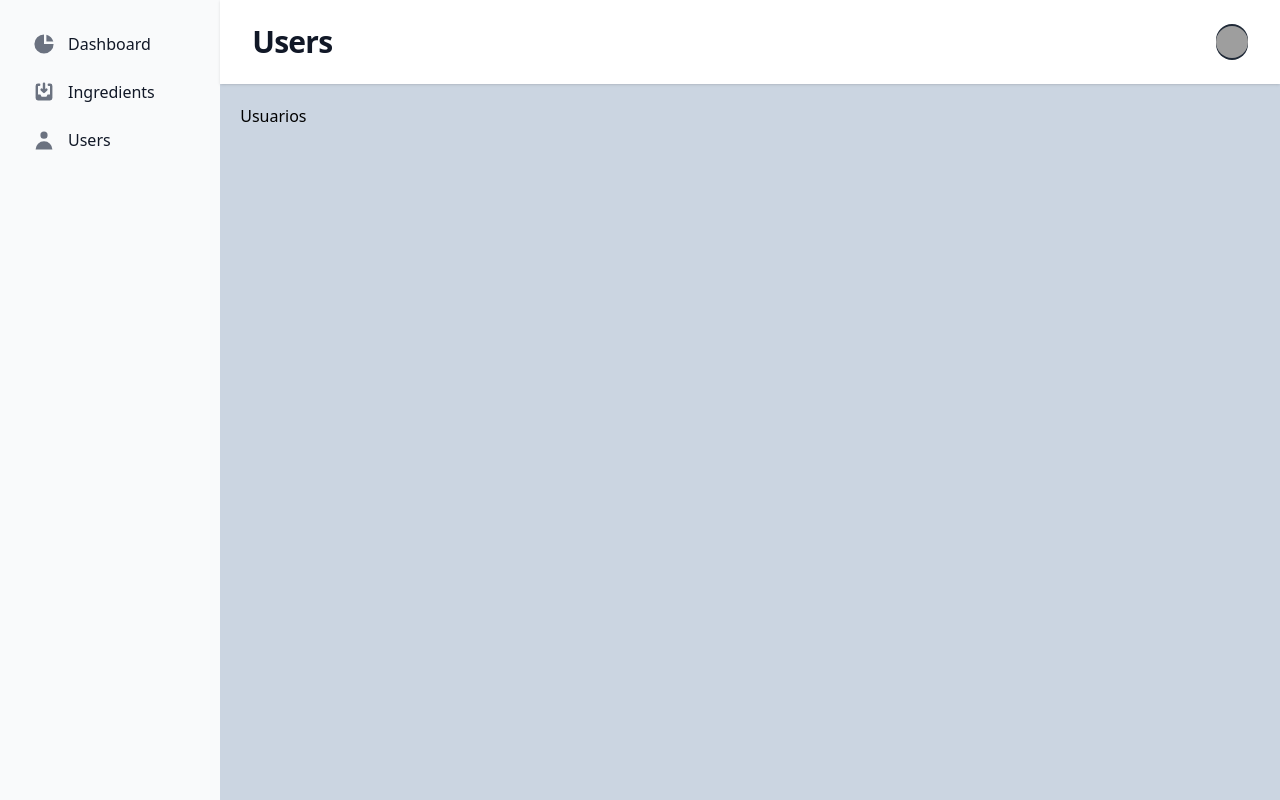
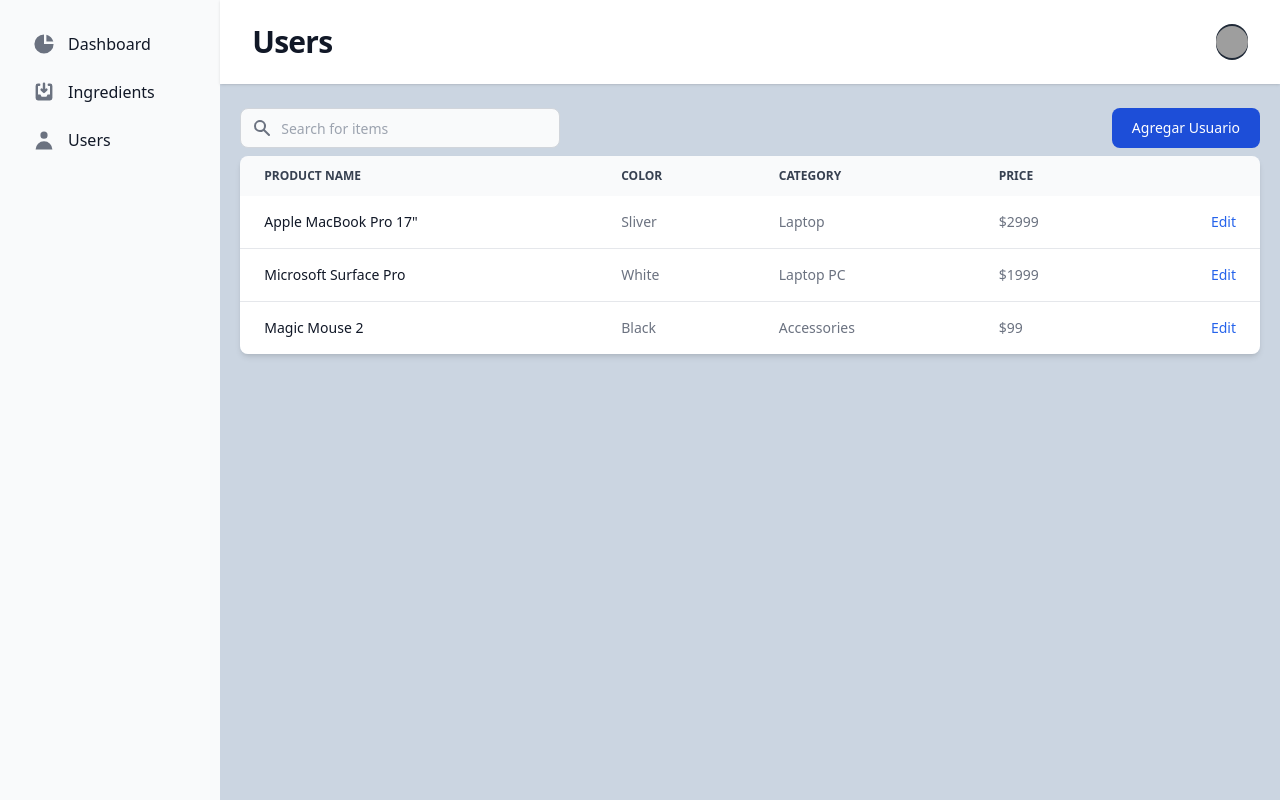
Before and after one commit to aymuray/aymoray-admin, a React (Create React App) app: page /users in a window 1280 px wide. Built offline with nearby package versions, Linux system fonts and the light colour scheme; no server answers; sample sign-in values are in the browser's storage; grey boxes are pictures that could not be loaded.

Commit message:
table, button and search

```diff
--- a/src/components/Header.js
+++ b/src/components/Header.js
@@ -14,7 +14,7 @@ export function Header({ ContentTitle }) {
   return (
     <div class="w-full">
       <header class="bg-white shadow">
-        <div class="max-w-7xl py-6 px-4 sm:px-6 lg:px-8 flex justify-between">
+        <div class="w-full py-6 px-4 sm:px-6 lg:px-8  flex justify-between">
           <h1 class="text-3xl font-bold tracking-tight text-gray-900">
             {ContentTitle}
           </h1>
--- a/src/components/Users/ButtonAddUser.js
+++ b/src/components/Users/ButtonAddUser.js
@@ -0,0 +1,84 @@
+import React from "react";
+
+export const ButtonAddUser = () => {
+  return (
+    <div class="pt-1">
+      <button
+        class="block text-white bg-blue-700 hover:bg-blue-800 focus:ring-4 focus:outline-none focus:ring-blue-300 font-medium rounded-lg text-sm px-5 py-2.5  dark:bg-blue-600 dark:hover:bg-blue-700 dark:focus:ring-blue-800"
+        type="button"
+        data-modal-toggle="defaultModal"
+      >
+        Agregar Usuario
+      </button>
+      <div
+        id="defaultModal"
+        tabindex="-1"
+        aria-hidden="true"
+        class="hidden overflow-y-auto overflow-x-hidden fixed top-0 right-0 left-0 z-50 w-full md:inset-0 h-modal md:h-full justify-center items-center"
+      >
+        <div class="relative p-4 w-full max-w-2xl h-full md:h-auto">
+          <div class="relative bg-white rounded-lg shadow dark:bg-gray-700">
+            {/* <!-- Modal header --> */}
+            <div class="flex justify-between items-start p-4 rounded-t border-b dark:border-gray-600">
+              <h3 class="text-xl font-semibold text-gray-900 dark:text-white">
+                Terms of Service
+              </h3>
+              <button
+                type="button"
+                class="text-gray-400 bg-transparent hover:bg-gray-200 hover:text-gray-900 rounded-lg text-sm p-1.5 ml-auto inline-flex items-center dark:hover:bg-gray-600 dark:hover:text-white"
+                data-modal-toggle="defaultModal"
+              >
+                <svg
+                  aria-hidden="true"
+                  class="w-5 h-5"
+                  fill="currentColor"
+                  viewBox="0 0 20 20"
+                  xmlns="http://www.w3.org/2000/svg"
+                >
+                  <path
+                    fill-rule="evenodd"
+                    d="M4.293 4.293a1 1 0 011.414 0L10 8.586l4.293-4.293a1 1 0 111.414 1.414L11.414 10l4.293 4.293a1 1 0 01-1.414 1.414L10 11.414l-4.293 4.293a1 1 0 01-1.414-1.414L8.586 10 4.293 5.707a1 1 0 010-1.414z"
+                    clip-rule="evenodd"
+                  ></path>
+                </svg>
+                <span class="sr-only">Close modal</span>
+              </button>
+            </div>
+            {/* <!-- Modal body --> */}
+            <div class="p-6 space-y-6">
+              <p class="text-base leading-relaxed text-gray-500 dark:text-gray-400">
+                With less than a month to go before the European Union enacts
+                new consumer privacy laws for its citizens, companies around the
+                world are updating their terms of service agreements to comply.
+              </p>
+              <p class="text-base leading-relaxed text-gray-500 dark:text-gray-400">
+                The European Union’s General Data Protection Regulation
+                (G.D.P.R.) goes into effect on May 25 and is meant to ensure a
+                common set of data rights in the European Union. It requires
+                organizations to notify users as soon as possible of high-risk
+                data breaches that could personally affect them.
+              </p>
+            </div>
+            {/* <!-- Modal footer --> */}
+            <div class="flex items-center p-6 space-x-2 rounded-b border-t border-gray-200 dark:border-gray-600">
+              <button
+                data-modal-toggle="defaultModal"
+                type="button"
+                class="text-white bg-blue-700 hover:bg-blue-800 focus:ring-4 focus:outline-none focus:ring-blue-300 font-medium rounded-lg text-sm px-5 py-2.5 text-center dark:bg-blue-600 dark:hover:bg-blue-700 dark:focus:ring-blue-800"
+              >
+                I accept
+              </button>
+              <button
+                data-modal-toggle="defaultModal"
+                type="button"
+                class="text-gray-500 bg-white hover:bg-gray-100 focus:ring-4 focus:outline-none focus:ring-blue-300 rounded-lg border border-gray-200 text-sm font-medium px-5 py-2.5 hover:text-gray-900 focus:z-10 dark:bg-gray-700 dark:text-gray-300 dark:border-gray-500 dark:hover:text-white dark:hover:bg-gray-600 dark:focus:ring-gray-600"
+              >
+                Decline
+              </button>
+            </div>
+          </div>
+        </div>
+      </div>
+    </div>
+  );
+};
--- /dev/null
+++ b/src/components/Users/SearchUser.js
@@ -0,0 +1,34 @@
+import React from "react";
+
+export const SearchUser = () => {
+  return (
+    <div class="pb-2">
+      <label for="table-search" class="sr-only">
+        Search
+      </label>
+      <div class="relative mt-1">
+        <div class="flex absolute inset-y-0 left-0 items-center pl-3 pointer-events-none">
+          <svg
+            class="w-5 h-5 text-gray-500 dark:text-gray-400"
+            aria-hidden="true"
+            fill="currentColor"
+            viewBox="0 0 20 20"
+            xmlns="http://www.w3.org/2000/svg"
+          >
+            <path
+              fill-rule="evenodd"
+              d="M8 4a4 4 0 100 8 4 4 0 000-8zM2 8a6 6 0 1110.89 3.476l4.817 4.817a1 1 0 01-1.414 1.414l-4.816-4.816A6 6 0 012 8z"
+              clip-rule="evenodd"
+            ></path>
+          </svg>
+        </div>
+        <input
+          type="text"
+          id="table-search"
+          class="block p-2 pl-10 w-80 h-10 text-sm text-gray-900 bg-gray-50 rounded-lg border border-gray-300 focus:ring-blue-500 focus:border-blue-500 dark:bg-gray-700 dark:border-gray-600 dark:placeholder-gray-400 dark:text-white dark:focus:ring-blue-500 dark:focus:border-blue-500"
+          placeholder="Search for items"
+        ></input>
+      </div>
+    </div>
+  );
+};
--- a/src/components/Users/TableUsers.js
+++ b/src/components/Users/TableUsers.js
@@ -0,0 +1,88 @@
+import React from "react";
+
+export const TableUsers = () => {
+  return (
+    <div class="overflow-x-auto relative shadow-md sm:rounded-lg">
+      <table class="w-full text-sm text-left text-gray-500 dark:text-gray-400">
+        <thead class="text-xs text-gray-700 uppercase bg-gray-50 dark:bg-gray-700 dark:text-gray-400">
+          <tr>
+            <th scope="col" class="py-3 px-6">
+              Product name
+            </th>
+            <th scope="col" class="py-3 px-6">
+              Color
+            </th>
+            <th scope="col" class="py-3 px-6">
+              Category
+            </th>
+            <th scope="col" class="py-3 px-6">
+              Price
+            </th>
+            <th scope="col" class="py-3 px-6">
+              <span class="sr-only">Edit</span>
+            </th>
+          </tr>
+        </thead>
+        <tbody>
+          <tr class="bg-white border-b dark:bg-gray-800 dark:border-gray-700 hover:bg-gray-50 dark:hover:bg-gray-600">
+            <th
+              scope="row"
+              class="py-4 px-6 font-medium text-gray-900 whitespace-nowrap dark:text-white"
+            >
+              Apple MacBook Pro 17"
+            </th>
+            <td class="py-4 px-6">Sliver</td>
+            <td class="py-4 px-6">Laptop</td>
+            <td class="py-4 px-6">$2999</td>
+            <td class="py-4 px-6 text-right">
+              <a
+                href="/"
+                class="font-medium text-blue-600 dark:text-blue-500 hover:underline"
+              >
+                Edit
+              </a>
+            </td>
+          </tr>
+          <tr class="bg-white border-b dark:bg-gray-800 dark:border-gray-700 hover:bg-gray-50 dark:hover:bg-gray-600">
+            <th
+              scope="row"
+              class="py-4 px-6 font-medium text-gray-900 whitespace-nowrap dark:text-white"
+            >
+              Microsoft Surface Pro
+            </th>
+            <td class="py-4 px-6">White</td>
+            <td class="py-4 px-6">Laptop PC</td>
+            <td class="py-4 px-6">$1999</td>
+            <td class="py-4 px-6 text-right">
+              <a
+                href="/"
+                class="font-medium text-blue-600 dark:text-blue-500 hover:underline"
+              >
+                Edit
+              </a>
+            </td>
+          </tr>
+          <tr class="bg-white dark:bg-gray-800 hover:bg-gray-50 dark:hover:bg-gray-600">
+            <th
+              scope="row"
+              class="py-4 px-6 font-medium text-gray-900 whitespace-nowrap dark:text-white"
+            >
+              Magic Mouse 2
+            </th>
+            <td class="py-4 px-6">Black</td>
+            <td class="py-4 px-6">Accessories</td>
+            <td class="py-4 px-6">$99</td>
+            <td class="py-4 px-6 text-right">
+              <a
+                href="/"
+                class="font-medium text-blue-600 dark:text-blue-500 hover:underline"
+              >
+                Edit
+              </a>
+            </td>
+          </tr>
+        </tbody>
+      </table>
+    </div>
+  );
+};
--- a/src/page/Users.js
+++ b/src/page/Users.js
@@ -1,4 +1,7 @@
 import Header from "../components/Header";
+import { ButtonAddUser } from "../components/Users/ButtonAddUser";
+import { SearchUser } from "../components/Users/SearchUser";
+import { TableUsers } from "../components/Users/TableUsers";
 
 export function Users() {
   return (
@@ -8,7 +11,11 @@ export function Users() {
         <div class="w-full">
           <main>
             <div class="mx-5 my-5">
-              <label> Usuarios </label>
+              <div class="flex justify-between">
+                <SearchUser></SearchUser>
+                <ButtonAddUser></ButtonAddUser>
+              </div>
+              <TableUsers></TableUsers>
             </div>
           </main>
         </div>
```
